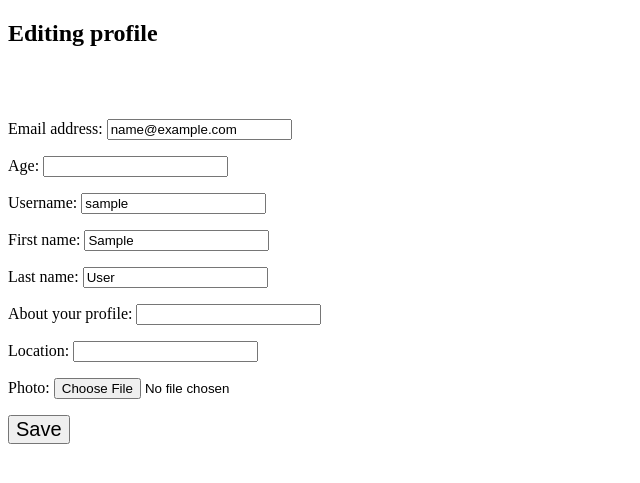
After one commit to UB-ES-19/A4-Picturest, a Django app: page /profile/edit/ in a window 1280 px wide. The commit adds this page. Shown: the top 483 px of the page, without its empty margins (0-640 px from the left). Run offline with Django 3.2, Linux system fonts and the light colour scheme; the visitor is signed in with stand-in values (Sample User, id 1).

Commit message:
Custom user done. Photo fails

```diff
--- a/ES/settings.py
+++ b/ES/settings.py
@@ -126,7 +126,11 @@ STATICFILES_DIRS = [
     os.path.join(BASE_DIR, 'static'),
 ]
 
+
 STATIC_URL = '/static/'
 
 LOGIN_REDIRECT_URL = '/'
 LOGOUT_REDIRECT_URL = '/accounts/register'
+
+MEDIA_URL = os.path.join(BASE_DIR, 'media/')
+MEDIA_ROOT = os.path.join(BASE_DIR, 'static/images/upload')
--- a/ES/urls.py
+++ b/ES/urls.py
@@ -16,6 +16,7 @@ Including another URLconf
 from django.conf.urls import url
 from django.contrib import admin
 from django.urls import path
+from django.conf.urls.static import static
 from django.conf import settings
 
 from Picturest import views
@@ -28,10 +29,11 @@ urlpatterns = [
     url(r'^accounts/login/$', views.login_view, name='login'),
     url(r'^accounts/logout/$', views.logout_view, name='logout'),
     url(r'^accounts/register/$', views.register_view, name='register'),
-    url(r'^profile/$', views.profile, name='register'),
+    url(r'^profile/$', views.profile, name='profile'),
     url(r'^board/$', views.board, name='board'),
     url(r'^section/$', views.section, name='section'),
     url(r'^pin/$', views.pin, name='pin'),
+    url(r'^profile/edit/$', views.edit_profile, name='edit_profile'),
 
 
-]
+] + static(settings.MEDIA_URL, document_root=settings.MEDIA_ROOT)
--- a/Picturest/forms.py
+++ b/Picturest/forms.py
@@ -2,7 +2,7 @@ from django import forms
 import django.contrib.auth.models
 from django.contrib.auth import authenticate, get_user_model
 from .models import *
-from django.contrib.auth.forms import UserCreationForm
+from django.contrib.auth.forms import UserCreationForm, UserChangeForm
 from django import forms
 from django.conf import settings
 
@@ -43,6 +43,30 @@ class UserRegisterForm(forms.ModelForm):
         ]
 
 
+class EditProfileForm(forms.ModelForm):
+    email = forms.EmailField(label='Email address', required=True)
+    age = forms.IntegerField(label='Age', required=False)
+    username = forms.CharField(label='Username', required=False)
+    first_name = forms.CharField(label='First name', required=False)
+    last_name = forms.CharField(label='Last name', required=False)
+    about = forms.CharField(label='About your profile', required=False)
+    location = forms.CharField(label='Location', required=False)
+    photo = forms.ImageField(label='Photo', required=False)
+
+    class Meta:
+        model = User
+        fields = [
+            'email',
+            'age',
+            'username',
+            'first_name',
+            'last_name',
+            'about',
+            'location',
+            'photo',
+        ]
+
+
 class PinForm(forms.ModelForm):
     class Meta:
         model = Pin
--- a/Picturest/views.py
+++ b/Picturest/views.py
@@ -3,12 +3,11 @@ from django.contrib.auth.decorators import login_required
 from django.http import HttpResponseRedirect
 from django.contrib.auth import authenticate, get_user_model, login, logout
 from django.shortcuts import render, redirect
+from django.views.generic.edit import UpdateView
 from django.urls import reverse
 from django.conf import settings
 from .models import *
 from .forms import *
-
-
 
 
 def login_view(request):
@@ -29,7 +28,6 @@ def login_view(request):
     return render(request, "registration/login.html", context)
 
 
-
 def register_view(request):
     next = request.GET.get('next')
     form = UserRegisterForm(request.POST or None)
@@ -38,8 +36,7 @@ def register_view(request):
         password = form.cleaned_data.get('password')
         user.set_password(password)
         user.save()
-        new_user = authenticate(email=user.email, password=user.password)
-        login(request, new_user)
+        login(request, user)
         if next:
             return redirect(next)
         return redirect('/')
@@ -63,15 +60,13 @@ def homepage(request):
     sections = Section.objects.all()
     users = User.objects.all()
 
-    print ("Pins: ",list(pins))
-    print ("Boards: ", list(boards))
+    print("Pins: ", list(pins))
+    print("Boards: ", list(boards))
     for board in list(boards):
         print(board.name)
         print(board.author)
-    print ("Sections", list(sections))
-    print ("Users", list(users))
-
-
+    print("Sections", list(sections))
+    print("Users", list(users))
 
     context = {
         'pins': pins,
@@ -81,21 +76,19 @@ def homepage(request):
     return render(request, 'Picturest/home_page.html', context)
 
 
-
-
-
 def profile(request):
 
-    #user_age = Age.objects.filter(user = request.user)
-    #print ("USER_AGE: ",user_age)
+    # user_age = Age.objects.filter(user = request.user)
+    # print ("USER_AGE: ",user_age)
 
-    user_boards = Board.objects.filter(author = request.user)
-    user_sections = Section.objects.filter(author = request.user)
-    user_pins = Pin.objects.filter(author = request.user)
+    user_boards = Board.objects.filter(author=request.user)
+    user_sections = Section.objects.filter(author=request.user)
+    user_pins = Pin.objects.filter(author=request.user)
 
     context = {
         'authenticated': request.user.is_authenticated,
-        'username': request.user.email,
+        'username': request.user.username,
+        'first_name': request.user.first_name,
         'user': request.user,
         'user_boards': user_boards,
         'user_sections': user_sections,
@@ -105,12 +98,35 @@ def profile(request):
     return render(request, 'Picturest/profile.html', context)
 
 
+@login_required
+def edit_profile(request):
+    if request.method == "POST":
+        form = EditProfileForm(
+            request.POST, instance=request.user)  # request.FILES
+        if form.is_valid():
+            form.save()
+            return HttpResponseRedirect(reverse("profile"))
+
+        else:
+            print("BAD EDIT PROFILE")
+            print(form.errors)
+            request.session["result"] = form.errors
+        return HttpResponseRedirect(reverse('profile'))
+
+    else:
+        form = EditProfileForm(instance=request.user)
+        context = {
+            'form': form
+        }
+
+    return render(request, "Picturest/edit_profile.html", context)
+
 
 @login_required
 def pin(request):
     if request.method == "POST":
         form = PinForm(request.POST)
-        print (form)
+        print(form)
         if form.is_valid():
 
             new_pin = form.save(commit=False)
@@ -121,7 +137,7 @@ def pin(request):
 
         else:
             print("BAD PIN CREATION")
-            print (form.errors)
+            print(form.errors)
             request.session["result"] = form.errors
         return HttpResponseRedirect(reverse('home_page'))
 
@@ -135,12 +151,13 @@ def pin(request):
 
     return render(request, 'Picturest/pin.html', context)
 
+
 @login_required
 def board(request):
     if request.method == "POST":
         form = BoardForm(request.POST)
         if form.is_valid():
-            #name = form.cleaned_data['name']
+            # name = form.cleaned_data['name']
 
             new_board = form.save(commit=False)
             new_board.author = request.user
@@ -168,7 +185,7 @@ def board(request):
 def section(request):
     if request.method == "POST":
         form = SectionForm(request.POST)
-        print (form)
+        print(form)
         if form.is_valid():
 
             new_section = form.save(commit=False)
--- a/custom_user/models.py
+++ b/custom_user/models.py
@@ -3,15 +3,15 @@ from django.contrib.auth.models import AbstractBaseUser, BaseUserManager
 
 
 class PicturestUserManager(BaseUserManager):
-    def create_user(self, email, age, password= None):
+    def create_user(self, email, age, password=None):
         if not email:
             raise ValueError("Users must have an email address")
         if not age:
             raise ValueError("Users must introduce an age")
 
         user = self.model(
-            email = self.normalize_email(email),
-            age = age,
+            email=self.normalize_email(email),
+            age=age,
         )
 
         user.set_password(password)
@@ -20,9 +20,9 @@ class PicturestUserManager(BaseUserManager):
 
     def create_superuser(self, email, age, password):
         user = self.create_user(
-            email = self.normalize_email(email),
-            password = password,
-            age = age,
+            email=self.normalize_email(email),
+            password=password,
+            age=age,
         )
 
         user.is_admin = True
@@ -32,18 +32,23 @@ class PicturestUserManager(BaseUserManager):
         return user
 
 
+class PicturestUser(AbstractBaseUser):
+    email = models.EmailField(verbose_name="email", max_length=60, unique=True)
+    username = models.CharField(max_length=30)
+    age = models.PositiveIntegerField()
+    first_name = models.CharField(max_length=30)
+    last_name = models.CharField(max_length=30)
+    about = models.CharField(max_length=500)
+    location = models.CharField(max_length=60)
+    photo = models.ImageField(storage='/static/', blank=True)
 
-class PicturestUser(AbstractBaseUser):
-    email           = models.EmailField(verbose_name="email", max_length=60, unique=True)
-    username        = models.CharField(max_length=30)
-    age             = models.PositiveIntegerField()
-
-    date_joined     = models.DateTimeField(verbose_name='date joined', auto_now_add=True)
-    last_login      = models.DateTimeField(verbose_name='last login', auto_now=True)
-    is_active       = models.BooleanField(default=True)
-    is_admin        = models.BooleanField(default=False)
-    is_staff        = models.BooleanField(default=False)
-    is_superuser    = models.BooleanField(default=False)
+    date_joined = models.DateTimeField(
+        verbose_name='date joined', auto_now_add=True)
+    last_login = models.DateTimeField(verbose_name='last login', auto_now=True)
+    is_active = models.BooleanField(default=True)
+    is_admin = models.BooleanField(default=False)
+    is_staff = models.BooleanField(default=False)
+    is_superuser = models.BooleanField(default=False)
 
     USERNAME_FIELD = 'email'
     REQUIRED_FIELDS = ['age']
--- /dev/null
+++ b/templates/Picturest/edit_profile.html
@@ -0,0 +1,33 @@
+<!DOCTYPE html>
+<html lang="en">
+
+<head>
+    <meta charset="UTF-8">
+    <title>Title</title>
+    <style>
+        body {
+            margin-top: 20px;
+        }
+
+        .button {
+            font-size: 20px;
+        }
+    </style>
+</head>
+
+<body>
+
+
+    <h2> Editing profile </h2>
+    </br></br>
+
+    <form method="POST">
+        {% csrf_token %}
+        {{ form.as_p }}
+        <button class="button" type="submit">Save</button>
+    </form>
+
+
+</body>
+
+</html>
```
Also changed, not shown: Picturest/admin.py (+11 -1 lines), templates/Picturest/profile.html (+17 -2 lines), Picturest/migrations/0001_initial.py, custom_user/migrations/0001_initial.py.
